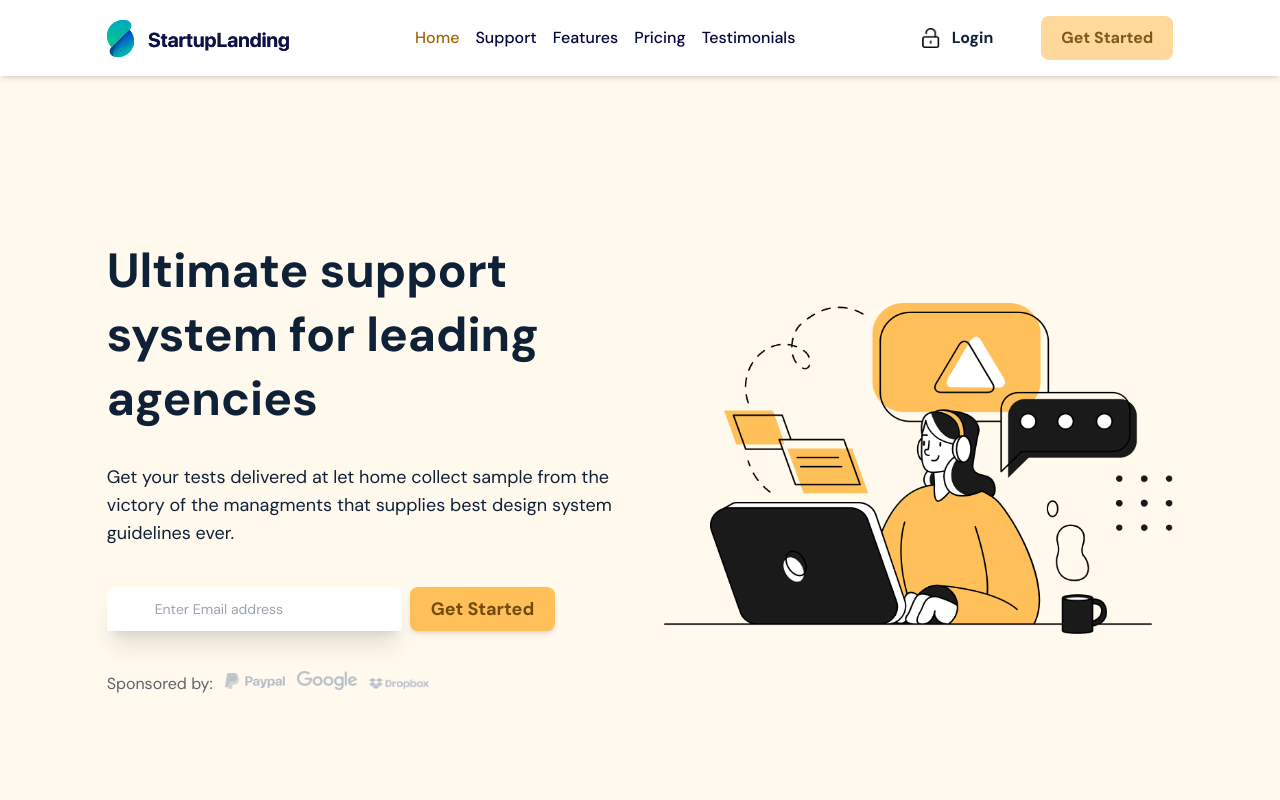
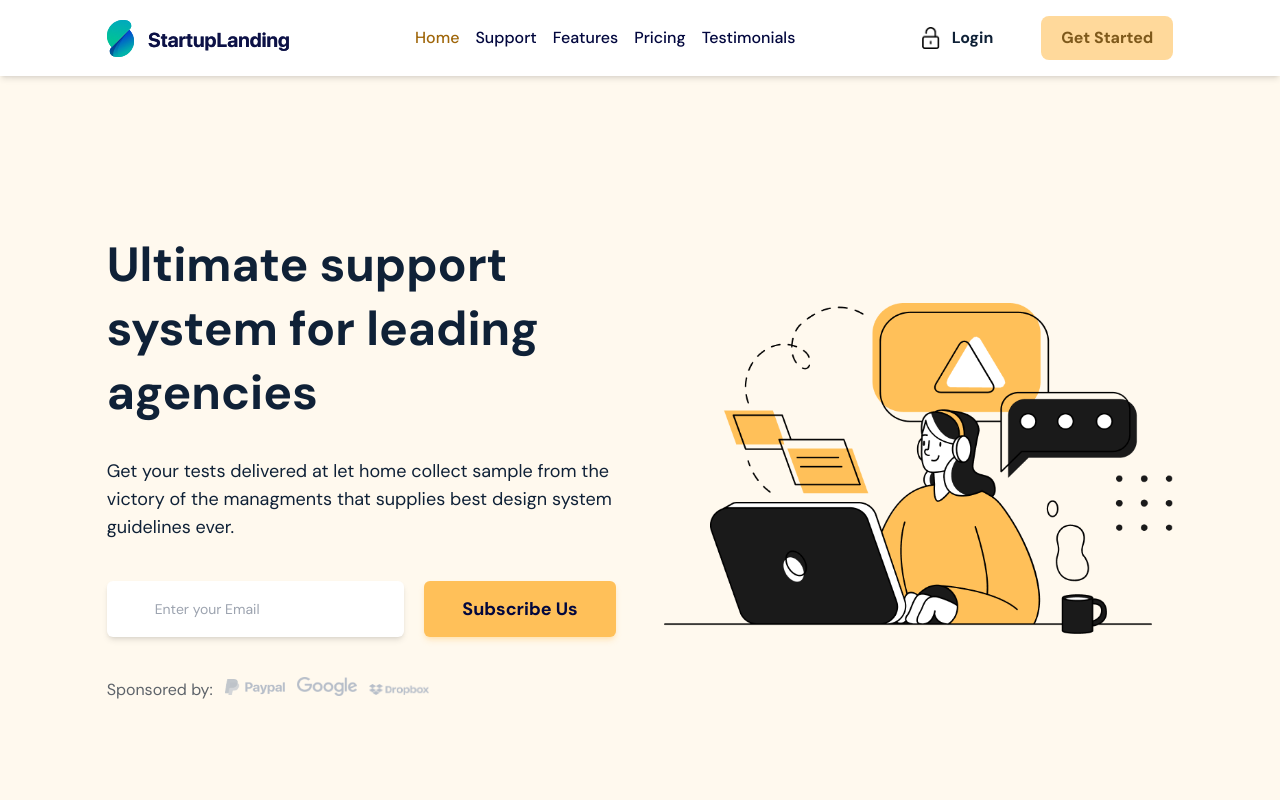
Before and after one commit to KhaledMostafa990/nextjs-agency-website-landing-page, a Next.js app: page / in a window 1280 px wide. Shown: the top 800 px of the page. Built offline with nearby package versions, Linux system fonts and the light colour scheme.

Commit message:
complete the page footer

```diff
--- a/components/ButtonPrimary.js
+++ b/components/ButtonPrimary.js
@@ -1,9 +1,8 @@
 import React from 'react';
-export function ButtonPrimary({ children, className }) {
+export function ButtonPrimary({ className, children }) {
   return (
     <button
-      type='submit'
-      className={`min-h-full h-10 basis-[40%] bg-primary-base px-3 xs:px-5 text-primary-700 rounded-lg capitalize text-xs sm:text-lg  font-bold shadow-md ${className}`}
+      className={`w-28 sm:w-32 md:w-40 lg:w-48 h-10 min-w-full min-h-full bg-primary-base text-bodytxt-secondary py-3 lg:py-5 px-5 lg:px-7 text-[11px] sm:text-xs md:text-lg font-semibold md:font-bold capitalize rounded-md shadow-md shadow-primary-base/30 flex items-center justify-center ${className}`}
     >
       {children}
     </button>
--- /dev/null
+++ b/components/ContactForm.js
@@ -0,0 +1,36 @@
+import React from 'react';
+
+export function ContactForm({ errorMessege, vertical, dark, children }) {
+  const responseMessege = errorMessege;
+
+  const darkness = dark
+    ? 'text-background-base bg-bodytxt-base/90'
+    : 'bg-background-base text-bodytxt-base/90';
+
+  const shadow = dark
+    ? 'shadow-[-0.3px_-0.4px_0.2rem_rgba(0,0,0,0.2),0.3px_0.4px_0.2rem_rgba(0,0,0,0.2)]'
+    : 'shadow-md';
+  return (
+    <form
+      className={`relative w-full md:max-w-xl max-w-md h-full xl:h-14 flex gap-3 md:gap-5 items-center lg:items-start  ${
+        vertical && 'flex-col md:flex-row'
+      }`}
+    >
+      <div className='w-full h-full flex relative '>
+        <input
+          type='text'
+          name='email'
+          placeholder={'Enter your Email'}
+          className={`${darkness} w-full text-sm px-4 xl:px-12 py-3 block rounded-md ${shadow} `}
+        />
+      </div>
+
+      <small className='hidden text-primary-base absolute w-full top-[-1.5rem] text-[.78rem] text-start'>
+        {responseMessege}
+      </small>
+
+      {/* Submit Button */}
+      {children}
+    </form>
+  );
+}
--- a/components/Footer.js
+++ b/components/Footer.js
@@ -1,7 +1,109 @@
+import { Logo } from './Logo';
+import logo from '../public/images/logo.png';
+
 import React from 'react';
+import { ContactForm } from './ContactForm';
+import { ButtonPrimary } from './ButtonPrimary';
 
 function Footer() {
-  return <footer>Footer</footer>;
+  return (
+    <footer className='container bg-secondary gap-y-16 lg:gap-y-20 pt-12 xl:pt-28'>
+      <div className='col-start-2 col-span-10 3xl:col-start-3 3xl:col-span-8'>
+        <div className='flex flex-col gap-10 lg:gap-20 items-center'>
+          {/* Intro */}
+          <div className='flex flex-col gap-2 items-center'>
+            <h3 className='text-white text-xl sm:text-2xl md:text-3xl xl:text-4xl  text-center font-bold'>
+              Subscribe to get notified about update
+            </h3>
+            <p className='text-white/60 text-center font-extralight text-xs xl:text-lg leading-7 lg:max-w-md'>
+              By subscribing with your mail, you will accept our privacy policy
+            </p>
+          </div>
+
+          {/* Form */}
+          <div className='w-full h-full flex justify-center'>
+            <ContactForm
+              successMessage={'Thanks you'}
+              errorMessege={'Please enter a valid email address'}
+              vertical
+              dark
+            >
+              <div className={`h-full w-full md:w-fit`}>
+                <ButtonPrimary className={'text-white sm:text-base'}>
+                  Subscribe us
+                </ButtonPrimary>
+              </div>
+            </ContactForm>
+          </div>
+        </div>
+      </div>
+
+      {/* Nav */}
+      <div className='col-span-12 container bg-[#2B293E] py-8 '>
+        <div className='col-start-2 col-span-10 3xl:col-start-3 3xl:col-span-8'>
+          <div className='flex flex-col lg:flex-row gap-7 lg:gap-0 items-center lg:justify-between'>
+            <div className='flex flex-col lg:flex-row gap-7 lg:gap-1 items-center'>
+              <Logo white />
+
+              <h4 class='text-white/70 text-[9px] xl:text-[10px] text-center lg:text-start'>
+                &copy; Copyright {new Date().getFullYear()} GUI Design by{' '}
+                <a href='https://startuplanding.redq.io/'>StartupLanding</a>
+                <span class='block md:inline'>
+                  {' '}
+                  Coded by<a href='#'> Khaled.</a>
+                </span>
+              </h4>
+            </div>
+
+            <ul className='flex'>
+              <li className='pl-2'>
+                <a
+                  href='#home'
+                  className='active capitalize text-white text-xs md:text-base font-medium lg:px-2 xl:px-4 '
+                >
+                  home
+                </a>
+              </li>
+              <li className='pl-2'>
+                <a
+                  href='#support'
+                  className='capitalize text-white text-xs md:text-base font-medium lg:px-2 xl:px-4 '
+                >
+                  support
+                </a>
+              </li>
+              <li className='pl-2'>
+                <a
+                  href='#Features'
+                  className='capitalize text-white text-xs md:text-base font-medium lg:px-2 xl:px-4 '
+                >
+                  features
+                </a>
+              </li>
+              <li className='pl-2'>
+                <a
+                  href='#Pricing'
+                  className='capitalize text-white text-xs md:text-base font-medium lg:px-2 xl:px-4 '
+                >
+                  pricing
+                </a>
+              </li>
+              <li className='pl-2'>
+                <a
+                  href='#Testimonials'
+                  className='capitalize text-white text-xs md:text-base font-medium lg:px-2 xl:px-4 '
+                >
+                  testimonials
+                </a>
+              </li>
+            </ul>
+          </div>
+        </div>
+      </div>
+
+      {/* </div> */}
+    </footer>
+  );
 }
 
 export default Footer;
--- a/components/Hero.js
+++ b/components/Hero.js
@@ -1,10 +1,12 @@
-import { ButtonPrimary } from './ButtonPrimary';
+import { ContactForm } from './ContactForm';
+
 import Image from 'next/image';
 import React from 'react';
 import heroImg from '../public/images/banner.png';
 import paypalSpons from '../public/images/paypal.png';
 import googleSpons from '../public/images/google.png';
 import dropbox from '../public/images/dropbox.png';
+import { ButtonPrimary } from './ButtonPrimary';
 function Hero() {
   return (
     <section className='bg-primary-base/10 col-span-12 container xl:min-h-screen h-full pb-10 lg:pb-20'>
@@ -21,35 +23,24 @@ function Hero() {
             Get your tests delivered at let home collect sample from the victory
             of the managments that supplies best design system guidelines ever.
           </p>
-
-          <form
-            id='contact-form'
-            className='flex w-full gap-2 lg:items-start max-w-md'
-          >
-            <div id='form-control' className='w-[85%] flex relative shadow-xl'>
-              <input
-                type='text'
-                name='email'
-                placeholder='Enter Email address'
-                id='email-contact'
-                className='bg-background-base text-bodytxt-base/80 w-full text-sm px-4 xl:px-12 py-3 block rounded-md'
-              />
-
-              <small
-                id='input-msg'
-                className='hidden text-primary-base absolute w-full top-[3.44rem] text-[.7rem] text-center'
-              >
-                Please enter an valid email address
-              </small>
-            </div>
-
-            <ButtonPrimary>get started</ButtonPrimary>
-          </form>
+          <div className='w-full flex justify-center'>
+            <ContactForm
+              successMessage={'Thanks you'}
+              errorMessege={'Please inter a valid email address '}
+            >
+              <div className={`h-full sm:w-[60%]`}>
+                <ButtonPrimary className={'sm:text-base'}>
+                  Subscribe us
+                </ButtonPrimary>
+              </div>
+            </ContactForm>
+          </div>
           {/* Sponsored brands */}
           <div className='flex items-center gap-3'>
             <strong className='font-light text-bodytxt-base/80 flex-2'>
               Sponsored by:
             </strong>
+
             <ul className='flex items-center gap-3 flex-1'>
               <li>
                 <Image alt='paypal sponser icon' src={paypalSpons} width={60} />
--- /dev/null
+++ b/components/Logo.js
@@ -0,0 +1,12 @@
+import React from 'react';
+
+export function Logo({ Wrapperclasses, className, white }) {
+  const logoSrc = !white ? `../images/logo.png` : `../images/logo-white.png`;
+  return (
+    <figure
+      className={`flex items-center w-32 h-full xl:w-fit ${Wrapperclasses}`}
+    >
+      <img className={`${className}`} src={logoSrc} alt={'logo img'} />
+    </figure>
+  );
+}
--- a/components/Navigation.js
+++ b/components/Navigation.js
@@ -1,7 +1,5 @@
 import React, { useEffect, useRef, useState } from 'react';
-import Image from 'next/image';
-import logo from '../public/images/logo.png';
-import lockIcon from '../public/images/icons/lock.png';
+import { Logo } from './Logo';
 
 function Navigation() {
   const logoRef = useRef();
@@ -59,7 +57,12 @@ function Navigation() {
         {/* header Buttons */}
         <div className='flex gap-6 xl:gap-12 items-center justify-center order-6'>
           <button className=' py-3 text-heading-base capitalize font-semibold flex items-center justify-center gap-3'>
-            <Image src={lockIcon} width={18} height={20} alt={'logo img'} />
+            <img
+              src={'../images/icons/lock.png'}
+              width={18}
+              height={20}
+              alt={'logo img'}
+            />
             <span className='block'>login</span>
           </button>
 
@@ -86,10 +89,7 @@ function Navigation() {
           </div>
         </div>
 
-        {/*logo*/}
-        <figure className='flex items-center w-32 h-full xl:w-fit'>
-          <Image src={logo} alt={'logo img'} />
-        </figure>
+        <Logo />
 
         {/* OverLay on menu active*/}
         <div
@@ -103,12 +103,13 @@ function Navigation() {
           ref={navRef}
           className='nav h-screen absolute top-0 [&.active]:bg-white min-w-[80%] max-w-xs transition-transform duration-1000 [&.active]:block right-0 translate-x-[100%] [&.active]:translate-x-[0%] z-20 pt-28 lg:min-w-fit lg:static lg:h-fit lg:w-fit lg:p-0 lg:translate-x-0 '
         >
-          <figure
-            className='w-32 flex items-center absolute top-6 left-8 transition-opacity duration-[3.5s] opacity-0 [&.active]:opacity-100 xl:w-fit lg:hidden'
-            ref={logoRef}
-          >
-            <Image src={logo} alt={'logo img'} />
-          </figure>
+          <div ref={logoRef} className={'w-fit h-fit'}>
+            <Logo
+              Wrapperclasses={
+                'w-32 flex items-center absolute top-6 left-8 transition-opacity duration-[3.5s] opacity-0 [&.active]:opacity-100 xl:w-fit lg:hidden'
+              }
+            />
+          </div>
           <ul className='pl-8 md:pl-16 lg:pl-0 flex flex-col lg:flex-row'>
             <li className='py-3 border-y-[.12rem] border-neutral-200 hover:bg-primary-base/[0.03 lg:py-0 lg:border-none'>
               <a
--- a/components/PageLayout.js
+++ b/components/PageLayout.js
@@ -4,15 +4,12 @@ import Navigation from './Navigation';
 
 function PageLayout({ children }) {
   return (
-    <div
-      id='page'
-      className='font-primary bg-background-base text-base h-[2000px]'
-    >
+    <div id='page' className='font-primary bg-background-base text-base'>
       <Navigation />
 
       <main className='container'>{children}</main>
 
-      {/* <Footer /> */}
+      <Footer />
     </div>
   );
 }
--- a/pages/index.js
+++ b/pages/index.js
@@ -1,6 +1,7 @@
 import Head from 'next/head';
 import CoreFeatureSection from '../components/CoreFeatureSection';
 import FeaturesQualitySection from '../components/FeaturesQualitySection';
+import Footer from '../components/Footer';
 import Hero from '../components/Hero';
 import Pricing from '../components/Pricing';
 import SupportSection from '../components/SupportSection';
@@ -18,7 +19,6 @@ export default function Home({ data }) {
       <CoreFeatureSection accordionData={data.accordion} />
       <FeaturesQualitySection featureQuality={data.featureQulity} />
       <Pricing pricing={data.pricing} />
-
       <Testomonials testimonials={data.testimonials} />
     </>
   );
```
